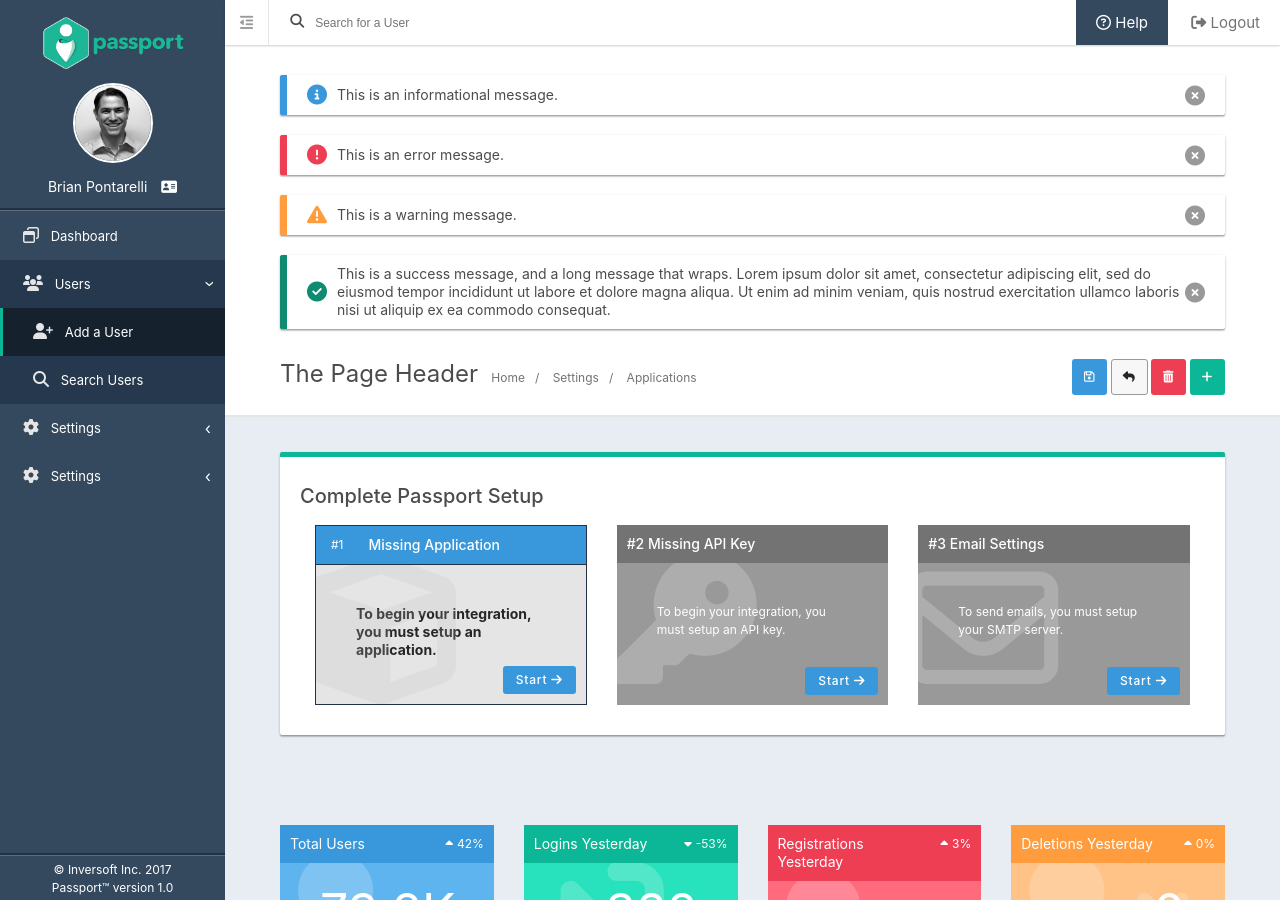
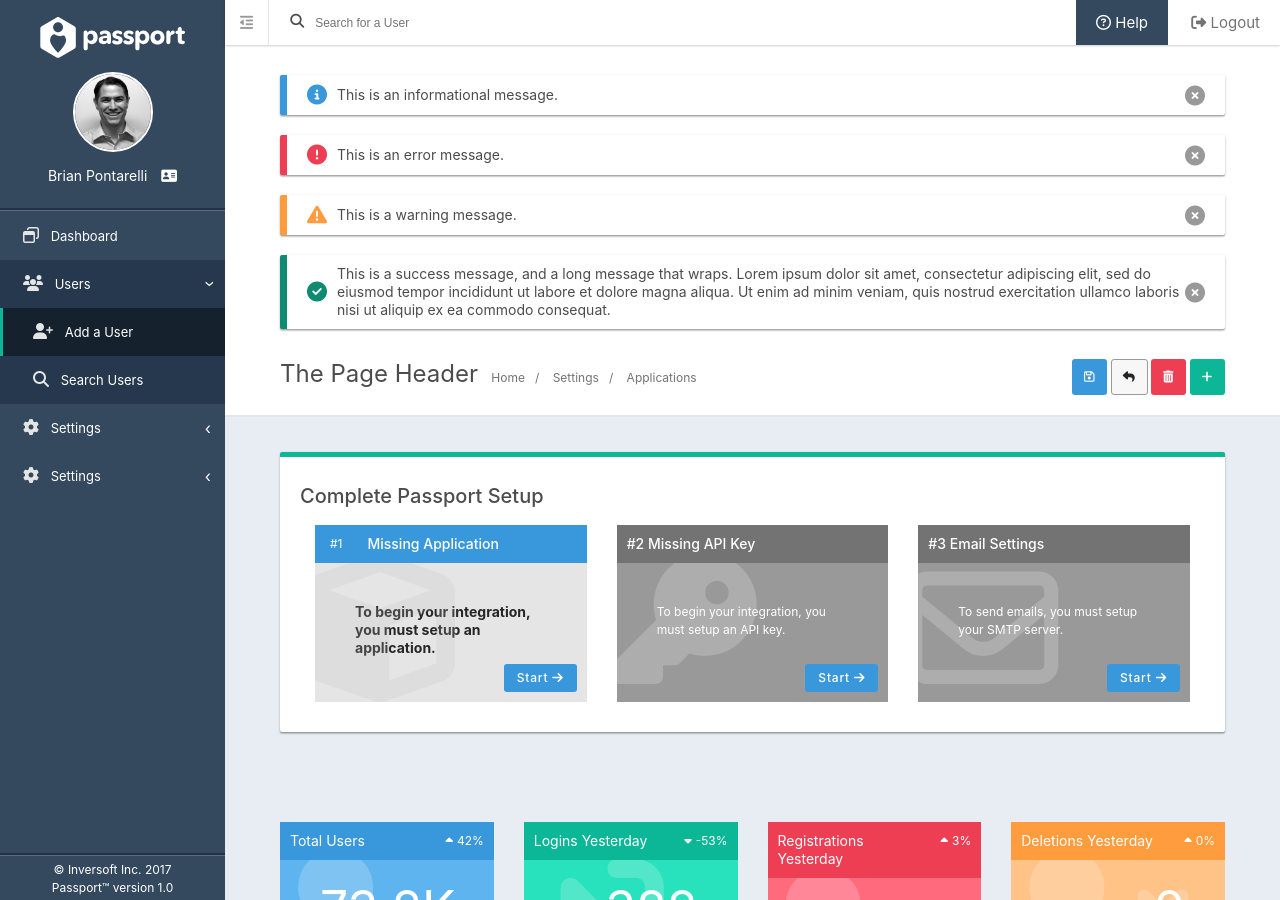
Before and after one commit to FusionAuth/fusionauth-style, a Jekyll site: the page built from index.md, in a window 1280 px wide and 900 px high. Built offline with Jekyll 4.4.1, drawn with Linux system fonts in a browser that asks for light colours; nearby versions of some CDN libraries.

Commit message:
add the svg logo

```diff
--- a/_layouts/default.html
+++ b/_layouts/default.html
@@ -203,7 +203,7 @@
 <body>
   <div class="app-sidebar">
     <header>
-      <a href="/" class="logo"><img src="images/logo.png"/></a>
+      <a href="/" class="logo"><img src="images/logo.svg"/></a>
       <img src="images/avatar.jpg" class="profile"/>
       <p>
           Brian Pontarelli <a href="#" data-tooltip="Manage Profile"><i class="fa fa-address-card"></i></a>
@@ -360,7 +360,7 @@
             <main class="row">
 
               <!-- Application setup step -->
-              <div class="col-md-4 col-xs-12 bordered blue-gray card">
+              <div class="col-md-4 col-xs-12 blue-gray card">
                 <header>
                   <span class="corner">#1</span>
                   <h3>Missing Application</h3>
```
Also changed, not shown: images/logo.png (deleted), images/logo.svg (added).
